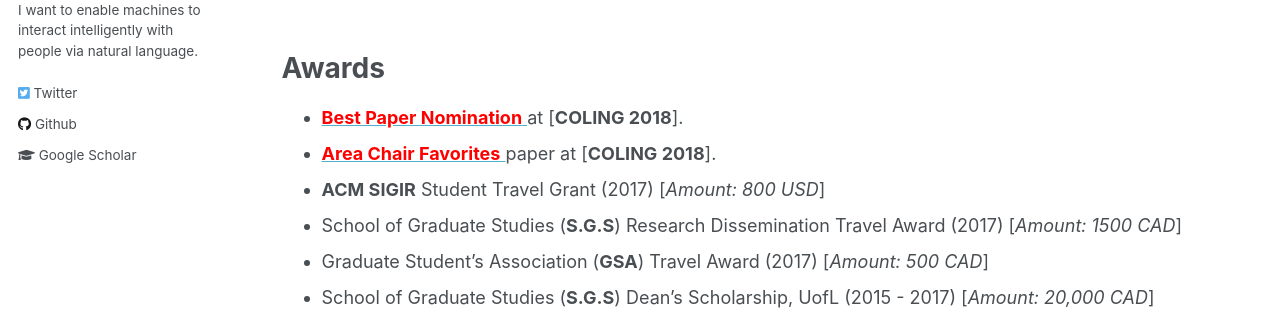
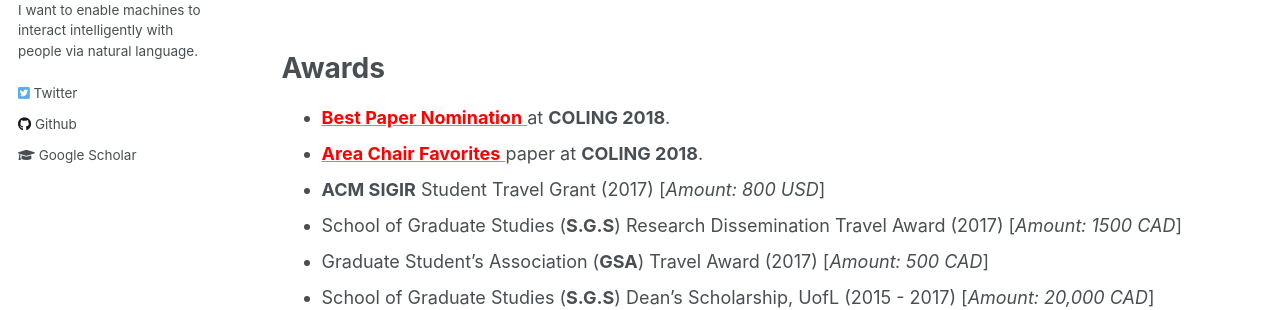
Before and after one commit to sujan-sarker/sujan-sarker.github.io, a Jekyll site: the page built from _pages/education-awards.md, in a window 1280 px wide and 900 px high, scrolled down 503 px. Shown: the part 246-556 px from the top of the window. Built offline with Jekyll 4.4.1, drawn with Linux system fonts in a browser that asks for light colours.

Commit message:
Update education-awards.md

```diff
--- a/_pages/education-awards.md
+++ b/_pages/education-awards.md
@@ -34,8 +34,8 @@ ___________________________________
 
 <br />
 # Awards
-* [<span style="color:Red"> **Best Paper Nomination** </span>](https://tafseer-nayeem.github.io/files/COLING_2018_Area_Chair_Favorite.pdf) at [**COLING 2018**].
-* [<span style="color:Red"> **Area Chair Favorites** </span>](https://tafseer-nayeem.github.io/files/COLING_2018_Area_Chair_Favorite.pdf) paper at [**COLING 2018**].
+* [<span style="color:Red"> **Best Paper Nomination** </span>](https://tafseer-nayeem.github.io/files/COLING_2018_Area_Chair_Favorite.pdf) at **COLING 2018**.
+* [<span style="color:Red"> **Area Chair Favorites** </span>](https://tafseer-nayeem.github.io/files/COLING_2018_Area_Chair_Favorite.pdf) paper at **COLING 2018**.
 * **ACM SIGIR** Student Travel Grant (2017) [*Amount: 800 USD*]
 * School of Graduate Studies (**S.G.S**) Research Dissemination Travel Award (2017) [*Amount: 1500 CAD*]
 * Graduate Student’s Association (**GSA**) Travel Award (2017) [*Amount: 500 CAD*]
```
